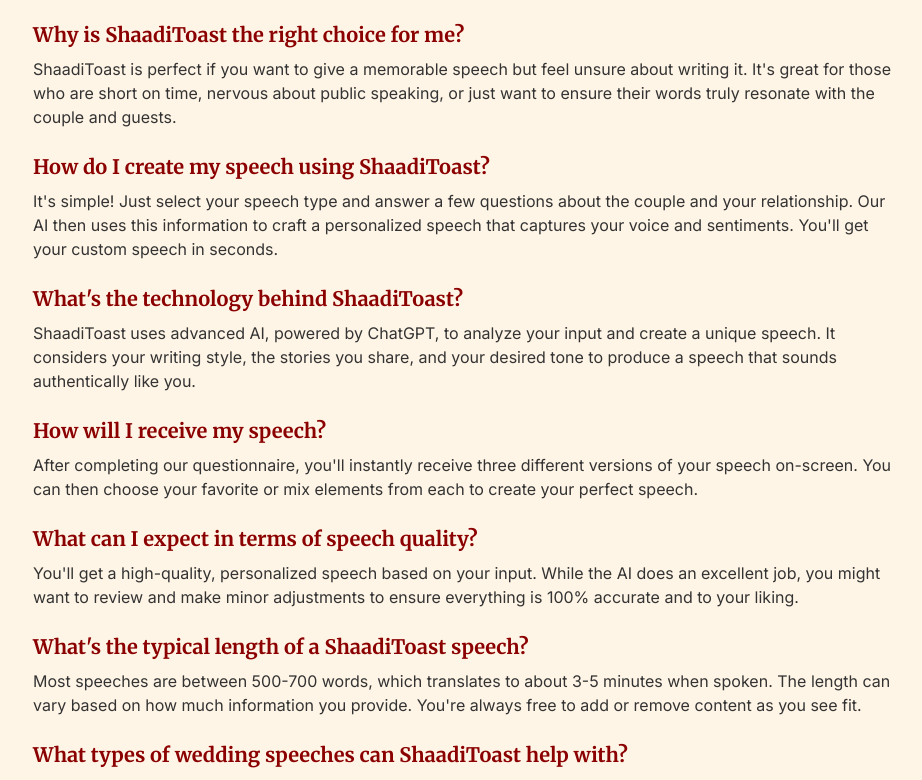
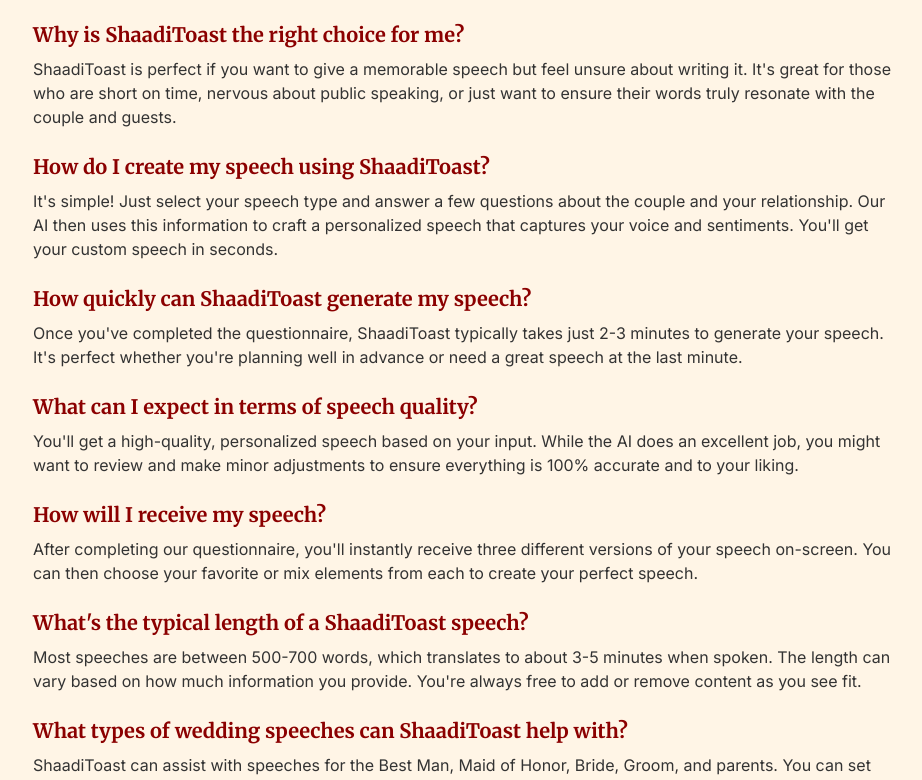
Before and after one commit to gaitonde/shaadi-toast, a Next.js app: page / in a window 1280 px wide. Shown: the part 3769-4549 px from the top of the page, without its empty margins (175-1097 px from the left). Built offline with nearby package versions, Linux system fonts and the light colour scheme.

Commit message:
changed order of faqs to diff lang

```diff
--- a/src/components/landing-page.tsx
+++ b/src/components/landing-page.tsx
@@ -219,16 +219,16 @@
                 answer: "It's simple! Just select your speech type and answer a few questions about the couple and your relationship. Our AI then uses this information to craft a personalized speech that captures your voice and sentiments. You'll get your custom speech in seconds."
               },
               {
-                question: "What's the technology behind ShaadiToast?",
-                answer: "ShaadiToast uses advanced AI, powered by ChatGPT, to analyze your input and create a unique speech. It considers your writing style, the stories you share, and your desired tone to produce a speech that sounds authentically like you."
+                question: "How quickly can ShaadiToast generate my speech?",
+                answer: "Once you've completed the questionnaire, ShaadiToast typically takes just 2-3 minutes to generate your speech. It's perfect whether you're planning well in advance or need a great speech at the last minute."
+              },
+              {
+                question: "What can I expect in terms of speech quality?",
+                answer: "You'll get a high-quality, personalized speech based on your input. While the AI does an excellent job, you might want to review and make minor adjustments to ensure everything is 100% accurate and to your liking."
               },
               {
                 question: "How will I receive my speech?",
                 answer: "After completing our questionnaire, you'll instantly receive three different versions of your speech on-screen. You can then choose your favorite or mix elements from each to create your perfect speech."
-              },
-              {
-                question: "What can I expect in terms of speech quality?",
-                answer: "You'll get a high-quality, personalized speech based on your input. While the AI does an excellent job, you might want to review and make minor adjustments to ensure everything is 100% accurate and to your liking."
               },
               {
                 question: "What's the typical length of a ShaadiToast speech?",
@@ -239,12 +239,12 @@
                 answer: "ShaadiToast can assist with speeches for the Best Man, Maid of Honor, Bride, Groom, and parents. You can set the tone to be emotional, humorous, or a mix of both - whatever suits your style and the occasion."
               },
               {
-                question: "How quickly can ShaadiToast generate my speech?",
-                answer: "Once you've completed the questionnaire, ShaadiToast typically takes just 2-3 minutes to generate your speech. It's perfect whether you're planning well in advance or need a great speech at the last minute."
+                question: "Is my ShaadiToast speech truly original?",
+                answer: "Each speech is created uniquely based on the information you provide. We don't use templates, ensuring your speech is one-of-a-kind and personal to you and the couple."
               },
               {
-                question: "Is my ShaadiToast speech truly original?",
-                answer: "Each speech is created uniquely based on the information you provide. We don't use templates, ensuring your speech is one-of-a-kind and personal to you and the couple."
+                question: "What's the technology behind ShaadiToast?",
+                answer: "ShaadiToast uses advanced AI, powered by ChatGPT, to analyze your input and create a unique speech. It considers your writing style, the stories you share, and your desired tone to produce a speech that sounds authentically like you."
               }
             ].map((faq, index) => (
               <div key={index}>
```
